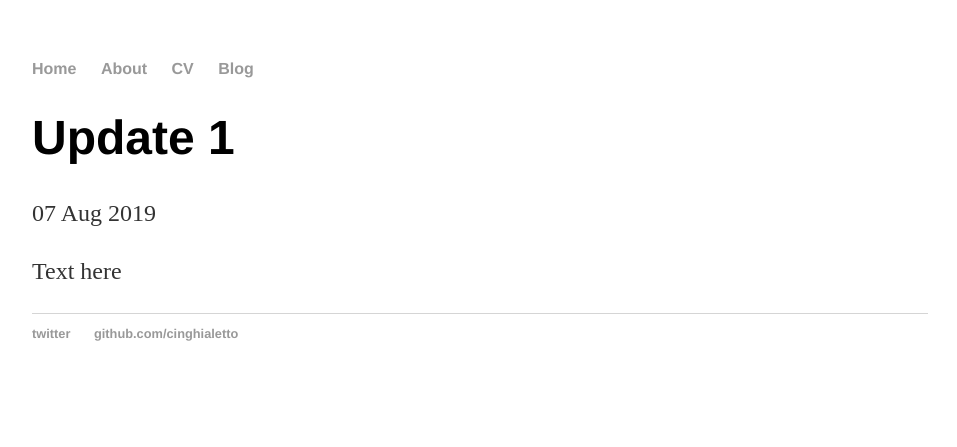
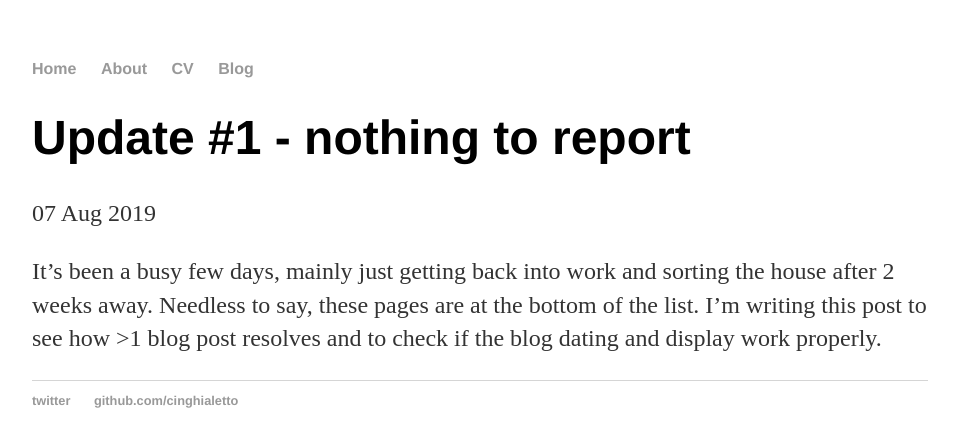
Before and after one commit to Cinghialetto/Cinghialetto.github.io, a Jekyll site: the page built from _posts/2019-08-07-Update-1.md, in a window 1280 px wide. Shown: the top 447 px of the page, without its empty margins (160-1117 px from the left). Built offline with Jekyll 4.4.1, drawn with Linux system fonts in a browser that asks for light colours; our own code applies the rules of GitHub Pages for plain Markdown files.

Commit message:
Update 2019-08-07-Update-1.md

```diff
--- a/_posts/2019-08-07-Update-1.md
+++ b/_posts/2019-08-07-Update-1.md
@@ -1 +1,7 @@
-Text here
+---
+layout: post
+title: "Update #1 - nothing to report"
+date: 2019-08-07
+---
+
+It's been a busy few days, mainly just getting back into work and sorting the house after 2 weeks away. Needless to say, these pages are at the bottom of the list. I'm writing this post to see how >1 blog post resolves and to check if the blog dating and display work properly.
```
